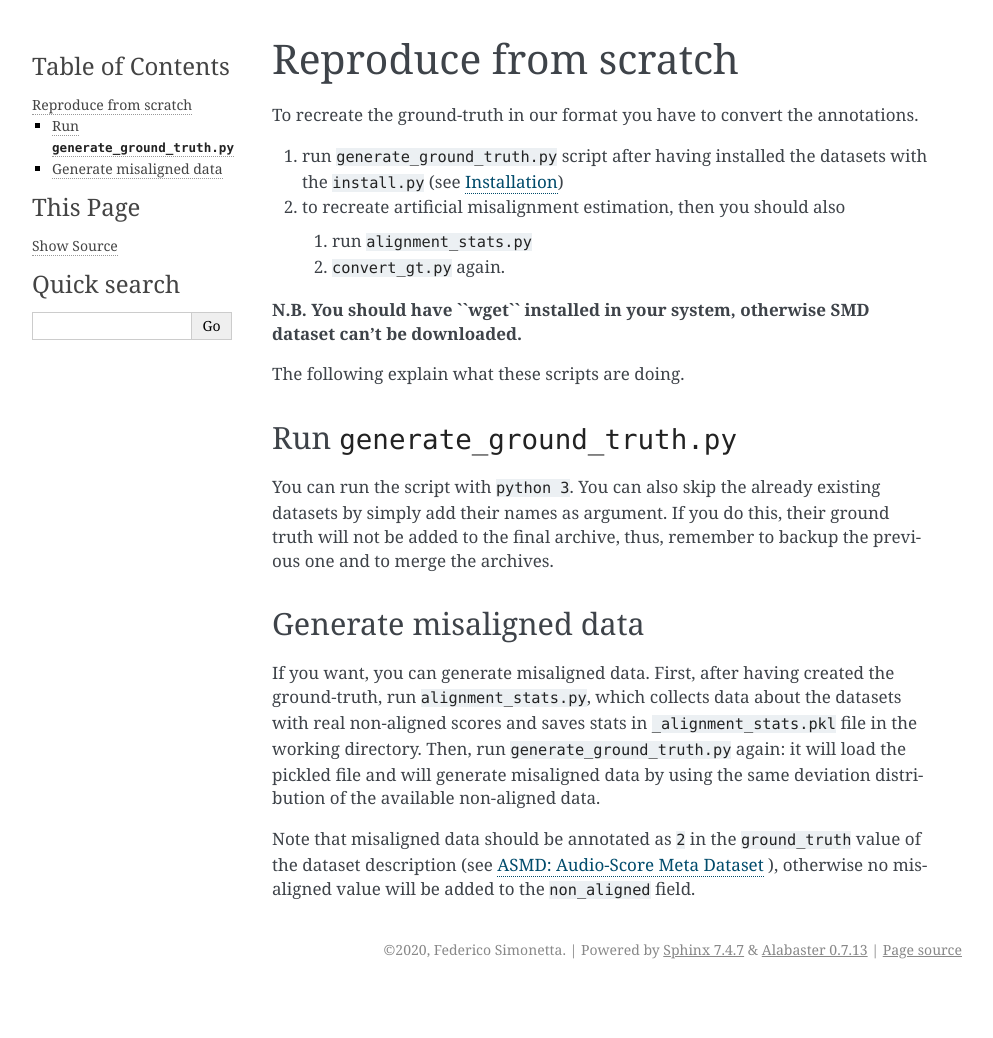
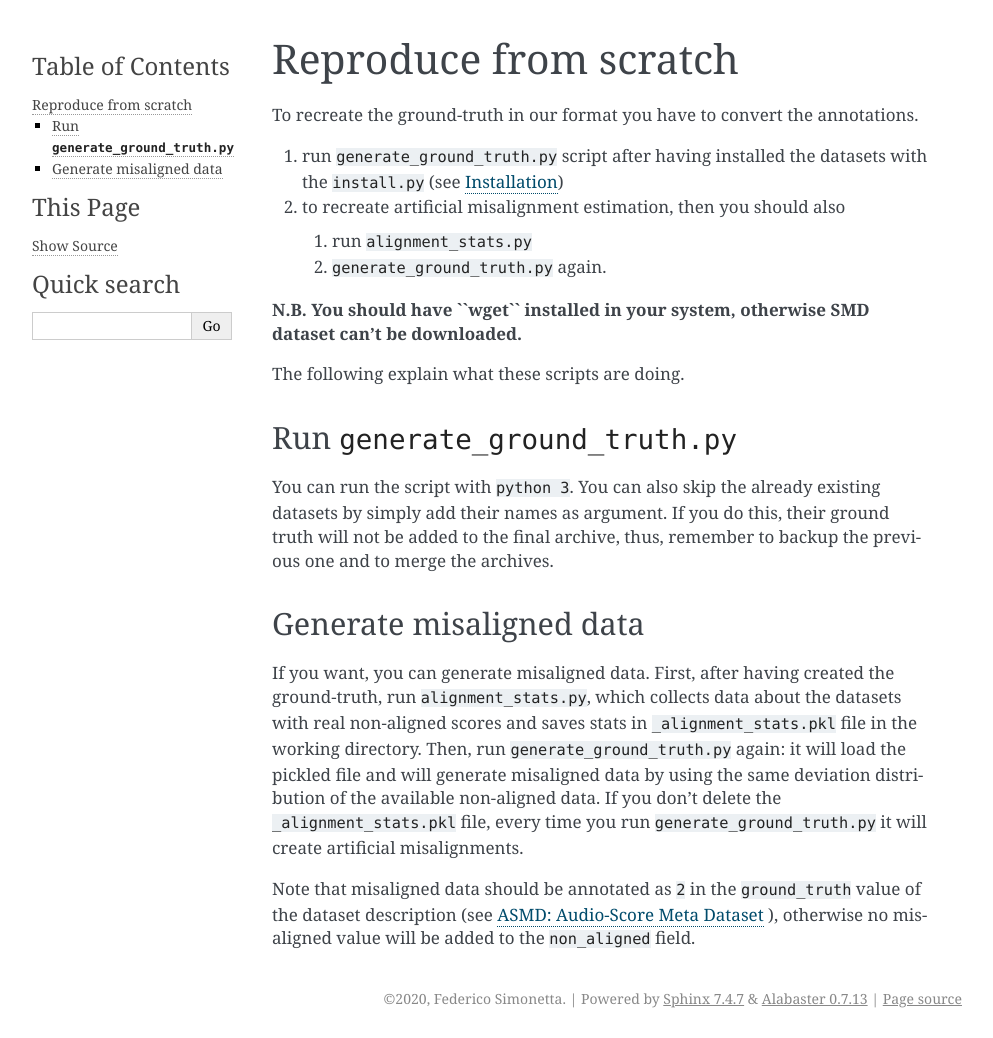
Before and after one commit to LIMUNIMI/ASMD, a Sphinx documentation site: the page built from docs/Reproduce_from_scratch.rst, in a window 1280 px wide. Shown: the whole page, without its empty margins (148-1141 px from the left). Built offline with Sphinx 7.4.7, drawn with Linux system fonts in a browser that asks for light colours; pages that are not in the unit, such as notebooks, are missing from menus; before the commit the page ends 989 px from its top, so only the background shows below that.

Commit message:
Improved Reproduce_from_scratch.rst docs

```diff
--- a/docs/Reproduce_from_scratch.rst
+++ b/docs/Reproduce_from_scratch.rst
@@ -8,7 +8,7 @@ To recreate the ground-truth in our format you have to convert the annotations.
 #. to recreate artificial misalignment estimation, then you should also
 
    #. run ``alignment_stats.py``
-   #. ``convert_gt.py`` again.
+   #. ``generate_ground_truth.py`` again.
 
 **N.B. You should have ``wget`` installed in your system, otherwise SMD
 dataset can’t be downloaded.**
@@ -32,7 +32,9 @@ about the datasets with real non-aligned scores and saves stats in
 ``_alignment_stats.pkl`` file in the working directory. Then, run
 ``generate_ground_truth.py`` again: it will load the pickled file and
 will generate misaligned data by using the same deviation distribution
-of the available non-aligned data.
+of the available non-aligned data. If you don't delete the
+``_alignment_stats.pkl`` file, every time you run ``generate_ground_truth.py``
+it will create artificial misalignments.
 
 Note that misaligned data should be annotated as ``2`` in the
 ``ground_truth`` value of the dataset description (see
```
